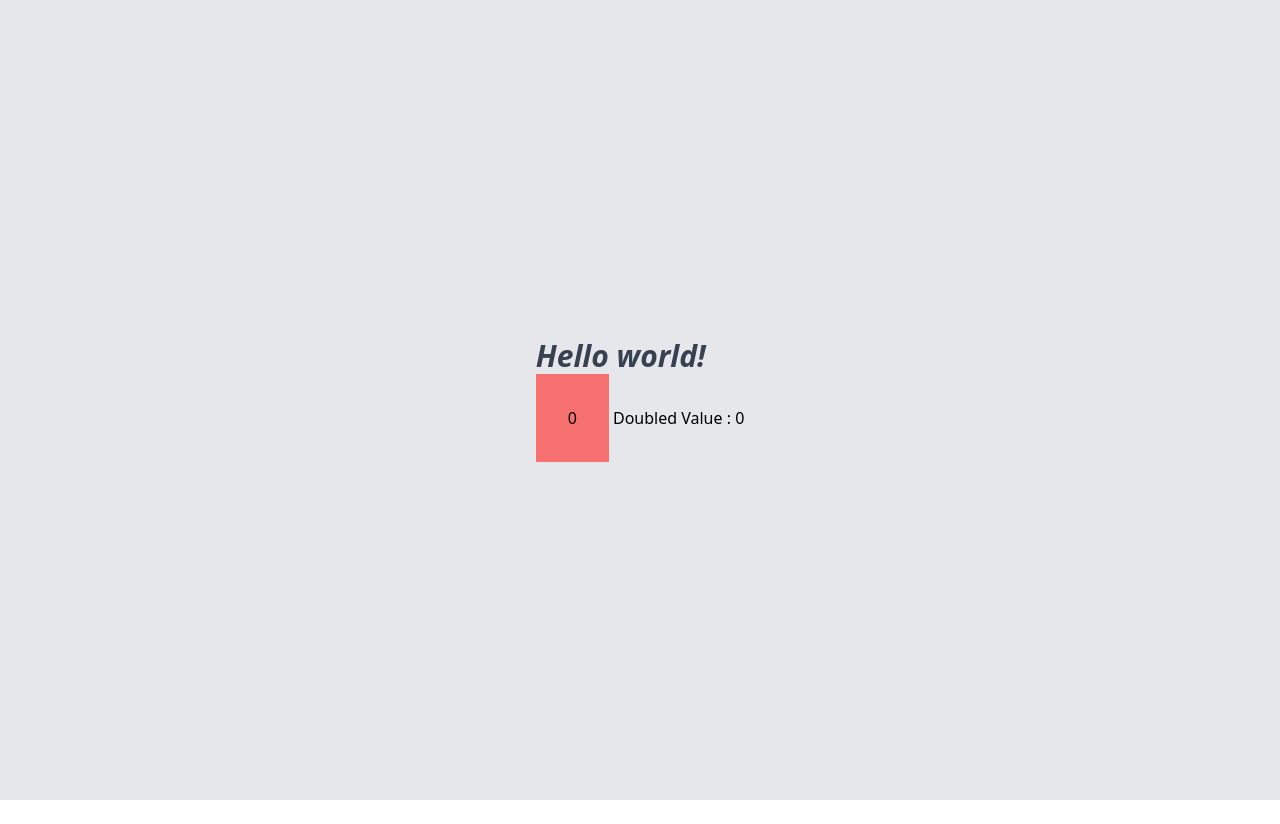
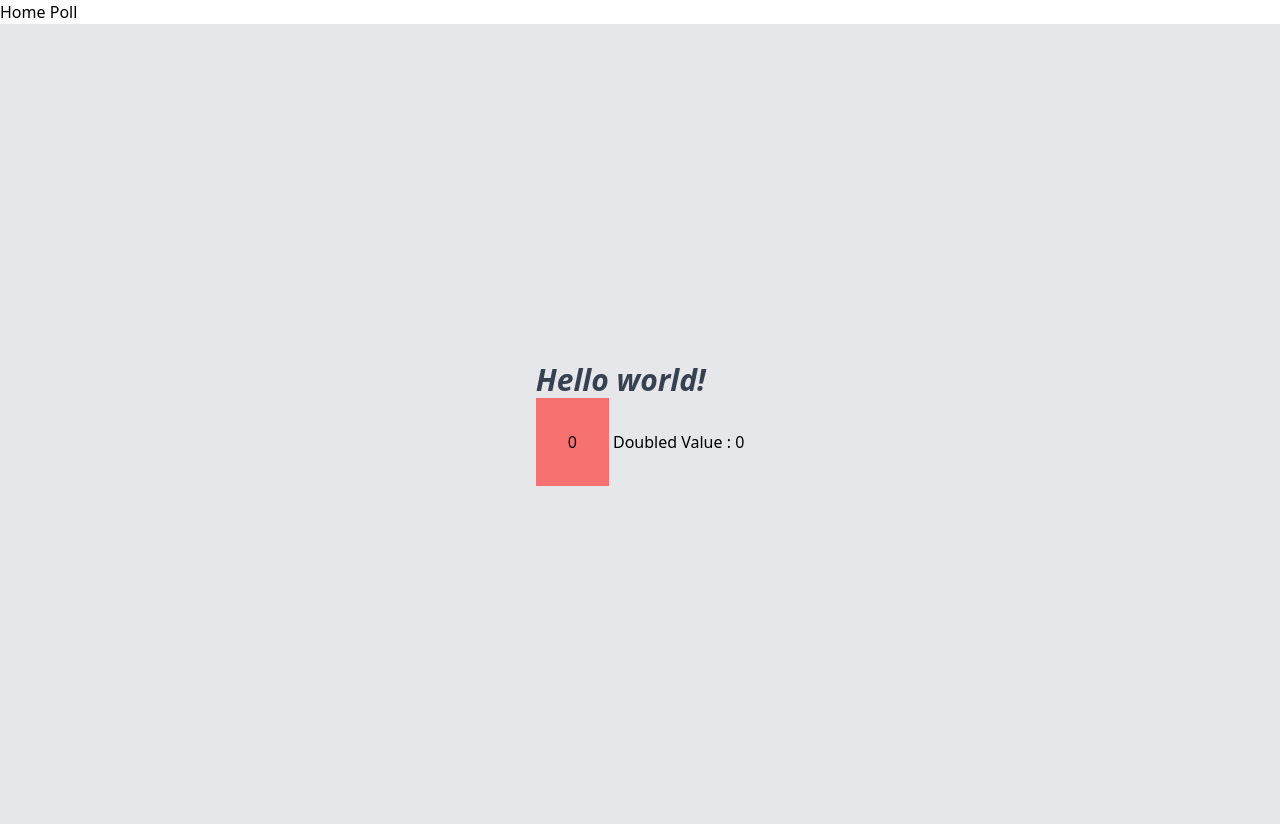
Before and after one commit to karthika-chitteth/openpoll-svelte, a Svelte app: page / in a window 1280 px wide. Before the commit the page ends 800 px from the top, so only its background shows below. Built offline with nearby package versions, Linux system fonts and the light colour scheme.

Commit message:
added svelte router

```diff
--- a/package.json
+++ b/package.json
@@ -20,5 +20,8 @@
     "tslib": "^2.6.0",
     "typescript": "^5.0.2",
     "vite": "^4.4.5"
+  },
+  "dependencies": {
+    "svelte-routing": "^2.5.0"
   }
 }
--- a/src/App.svelte
+++ b/src/App.svelte
@@ -1,19 +1,21 @@
-<script lang="ts">
-  let count: number = 0;
-  $: double = count * 2;
-  const onClick = () => {
-    count++;
-  };
+<!-- App.svelte -->
+<script>
+  import { Router, Link, Route } from "svelte-routing";
+  import Home from "./modules/user/pages/home.svelte";
+  import Poll from "./modules/user/pages/poll.svelte";
+  export let url = "";
 </script>
 
-<div
-  class="w-[100vw] h-[100vh] flex align-middle bg-gray-200 flex-row justify-center items-center"
->
+<Router {url}>
+  <nav>
+    <Link to="/">Home</Link>
+    <Link to="/poll">Poll</Link>
+  </nav>
   <div>
-    <h1 class="text-3xl font-bold italic text-gray-700">Hello world!</h1>
-    <button on:click={onClick} class="bg-red-400 p-8 active:bg-red-500"
-      >{count}</button
-    >
-    <label for="">Doubled Value : {double}</label>
+    <!-- <Route path="/blog/:id" component={BlogPost} />
+    <Route path="/blog" component={Blog} />
+    <Route path="/about" component={About} /> -->
+    <Route path="/"><Home /></Route>
+    <Route path="/poll"><Poll /></Route>
   </div>
-</div>
+</Router>
--- /dev/null
+++ b/src/modules/user/pages/home.svelte
@@ -0,0 +1,19 @@
+<script lang="ts">
+  let count: number = 0;
+  $: double = count * 2;
+  const onClick = () => {
+    count++;
+  };
+</script>
+
+<div
+  class="w-[100vw] h-[100vh] flex align-middle bg-gray-200 flex-row justify-center items-center"
+>
+  <div>
+    <h1 class="text-3xl font-bold italic text-gray-700">Hello world!</h1>
+    <button on:click={onClick} class="bg-red-400 p-8 active:bg-red-500"
+      >{count}</button
+    >
+    <label for="">Doubled Value : {double}</label>
+  </div>
+</div>
--- /dev/null
+++ b/src/modules/user/pages/poll.svelte
@@ -0,0 +1,5 @@
+<script>
+  let pagename = prompt("Enter page name");
+</script>
+
+<h1>Hello from {pagename}</h1>
```
Also changed, not shown: 1 other file (tests, documents, lock files or other folders).
